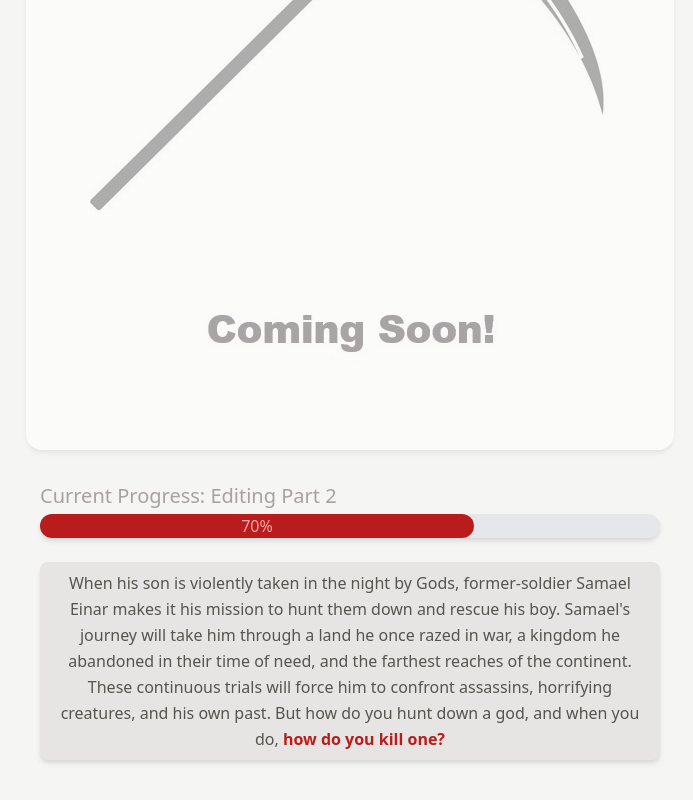
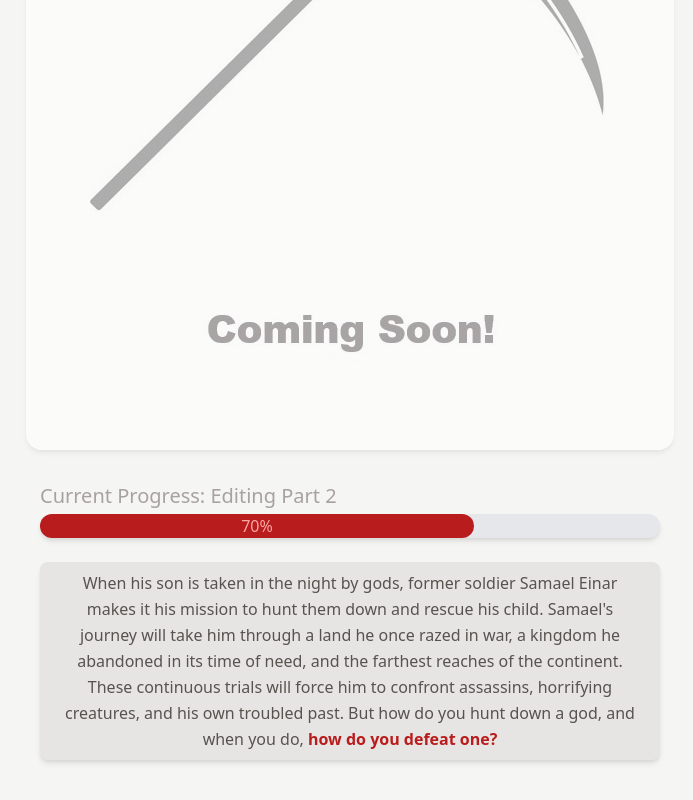
Before and after one commit to wisnerl/PortfolioWebsite, a React (Create React App) app: page /writing in a window 1280 px wide. Shown: the part 685-1485 px from the top of the page, without its empty margins (290-983 px from the left). Built offline with nearby package versions, Linux system fonts and the light colour scheme.

Commit message:
changing some text descriptions

```diff
--- a/src/pages/Writing.js
+++ b/src/pages/Writing.js
@@ -29,11 +29,11 @@ export default function Writing() {
         </div>
         <div className="leading-relaxed bg-stone-200 shadow-md rounded-lg xl:w-2/4 lg:w-3/4 mx-auto px-5 py-2">
           <span className="text-stone-600">
-            When his son is violently taken in the night by Gods, former-soldier Samael Einar makes it his mission to hunt them down and rescue his boy.
-            Samael's journey will take him through a land he once razed in war, a kingdom he abandoned in their time of need, and the farthest reaches of
-            the continent. These continuous trials will force him to confront assassins, horrifying creatures, and his own past. But how do you hunt down a god, and when you do,
+            When his son is taken in the night by gods, former soldier Samael Einar makes it his mission to hunt them down and rescue his child.
+            Samael's journey will take him through a land he once razed in war, a kingdom he abandoned in its time of need, and the farthest reaches of
+            the continent. These continuous trials will force him to confront assassins, horrifying creatures, and his own troubled past. But how do you hunt down a god, and when you do,
           </span>
-          <span className="text-red-700 font-bold"> how do you kill one?</span>
+          <span className="text-red-700 font-bold"> how do you defeat one?</span>
         </div>
       </div>
     </section>
```
